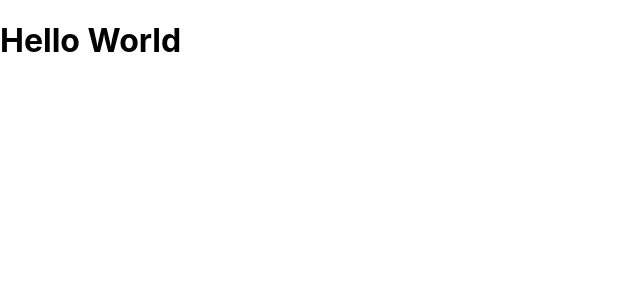
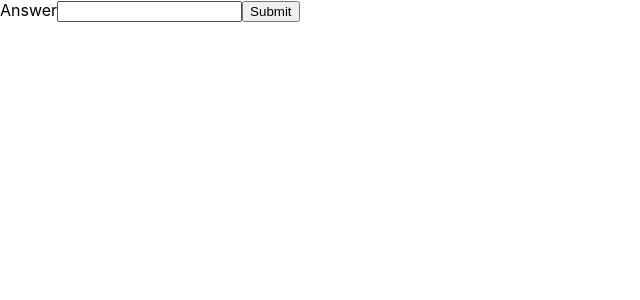
Before and after one commit to ezbc/posts, a React (Create React App) app: page / in a window 1280 px wide. Shown: the top 300 px of the page, without its empty margins (0-640 px from the left). Built offline with nearby package versions, Linux system fonts and the light colour scheme.

Commit message:
added session work

```diff
--- /dev/null
+++ b/src/Answer.js
@@ -0,0 +1,19 @@
+const Answer = ({onSubmit, onRender}) => {
+
+    onRender()
+
+    return <div>
+
+      <form onSubmit={onSubmit}>
+        <label htmlFor="mindset-response">Answer</label>
+        <input
+        name="title"
+        id="mindset-response"
+        type="text">
+        </input>
+      <button type="submit">Submit</button>
+      </form>
+    </div>
+}
+
+export default Answer
--- a/src/App.js
+++ b/src/App.js
@@ -1,11 +1,48 @@
-import * as React from 'react';
+import React, {useState} from 'react';
+import MindsetQuestions from './MindsetQuestions';
+import Answer from './Answer';
+
+/* Lesson 1-3 learning objectives
+
+Understand how to handle changes the user is making to input fields on your site
+Understand how object data can be passed between components
+Understand how state allows data to be altered/page content to be updated over time
+Understand how callback handlers are used to share data up the component tree
+
+References
+- javascript events: https://developer.mozilla.org/en-US/docs/Web/Events
+- prevent default usage:
+
+
+*/
+
+
+/* Topics covered in lesson
+
+1. handle changes from input
+2. pass data between components: props
+3. handle changes over time
+4. use callback handlers to share data up the tree
+
+*/
 
 function App() {
+  const [answers, setAnswers] = useState('')
   return (
     <div>
-    <h1>Hello World</h1>
+      <Answer onSubmit={
+        function(event)  {
+          setAnswers(answers + ', ' + event.target.title.value);
+          event.preventDefault();
+        }
+      }
+
+        onRender={()=> console.log('answer rendered')}
+      />
+      <p>{answers}</p>
     </div>
   );
 }
 
+
 export default App;
--- /dev/null
+++ b/src/MindsetQuestions.js
@@ -0,0 +1,46 @@
+
+
+const mindsetQuestions = [
+  `In your own words, what does it mean to be curious about something?`,
+  `What’s one thing that you were curious to learn more about recently (this doesn’t need to be coding-related)? How did you learn more about it?`,
+  `What’s one best practice you’ve learned in your first few weeks at CTD that you don’t know “the why” behind? How can you find out “the why”?`
+]
+
+// how can we make this function more concise?
+function MindsetQuestions() {
+  let answer = '';
+  return (
+    <div>
+      <h1>Mindset Questions</h1>
+      <form>
+      {
+        mindsetQuestions.map((question) => {
+          return (
+            // how would we show the answer in a new p tag below the question?
+            <div>
+              <p>{question}</p>
+              <div style={{paddingLeft: "16px"}}>
+                <label htmlFor="mindset-response">Answer</label>
+                <input
+                 id="mindset-response"
+                 type="text"
+                 onChange={
+                   (event) => {
+                     answer = event.target.value;
+                   }
+                 }>
+                 </input>
+                 <p>Subitted answer: {answer}</p>
+              </div>
+            </div>
+          )
+        })
+      }
+      <button type="submit">Submit</button>
+      </form>
+    </div>
+  );
+}
+
+
+export default MindsetQuestions;
```
